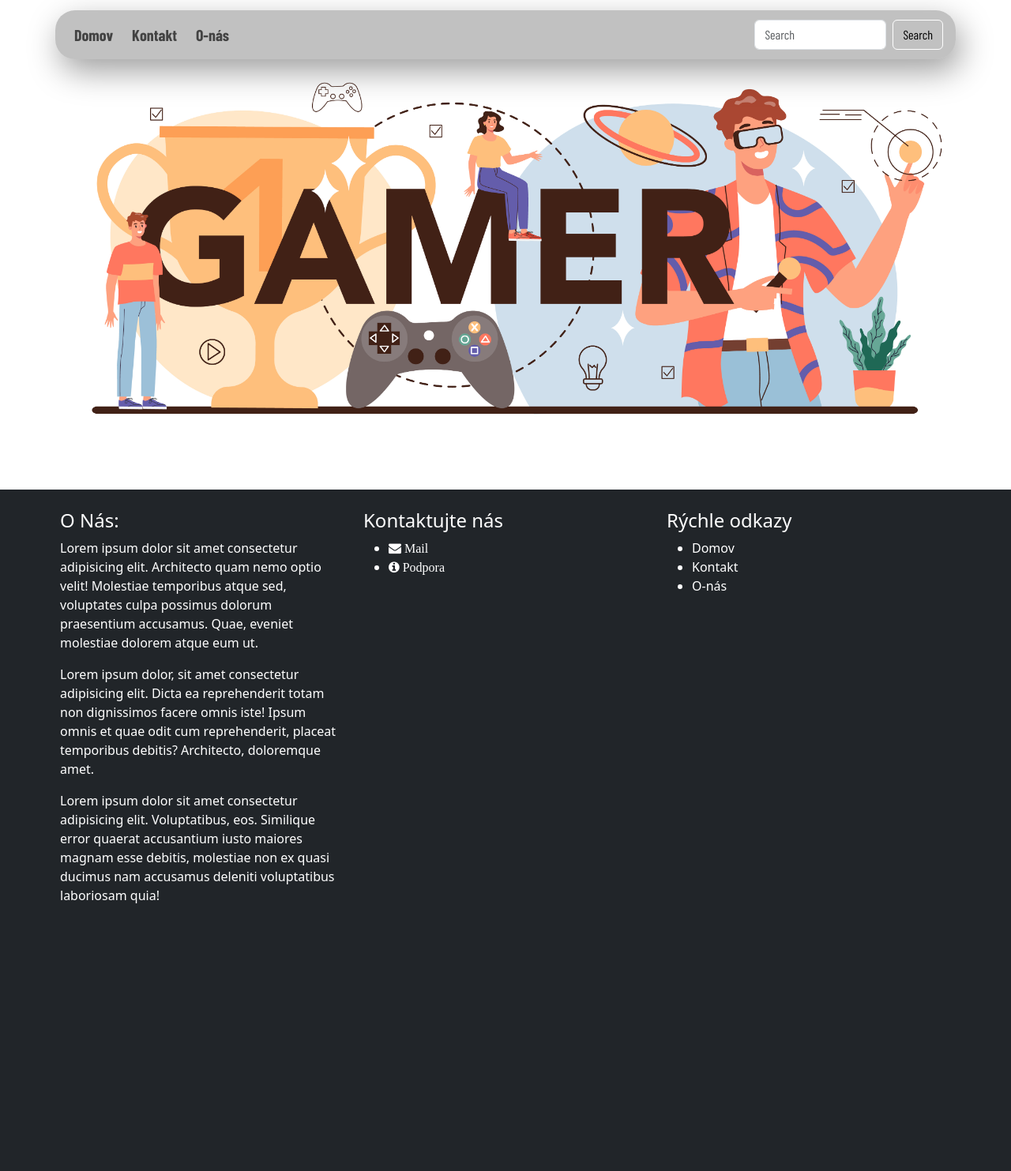
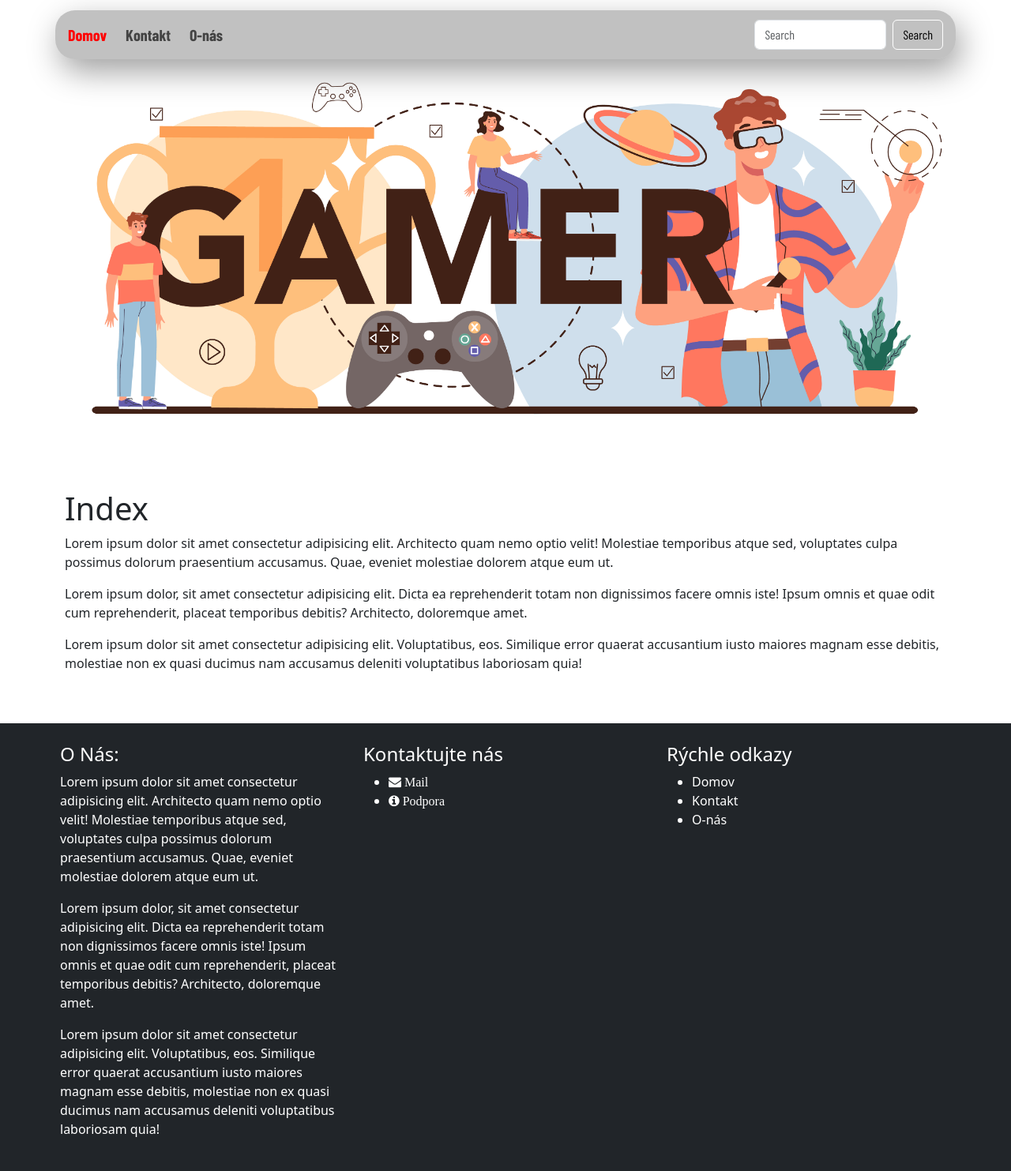
Before and after one commit to ETAPD/sj_projekt, a PHP site: page / in a window 1280 px wide. Shown: the whole page at 79% size. Before the commit the page ends 1144 px from the top, so only its background shows below. Run offline with PHP 8.4, Linux system fonts and the light colour scheme; some web fonts are replaced.

Commit message:
active bar

```diff
--- a/css/nav.css
+++ b/css/nav.css
@@ -16,6 +16,10 @@ nav {
     backdrop-filter: blur(10px) !important;
     font-weight: bold;
 
+}
+
+.nav-item.active .nav-link {
+    color: #ff0000;
 }
 
 nav li a:hover {
--- a/header.php
+++ b/header.php
@@ -11,15 +11,17 @@
             <button class="navbar-toggler" type="button" data-bs-toggle="collapse" data-bs-target="#navbarNav" aria-controls="navbarNav" aria-expanded="false" aria-label="Toggle navigation">
                 <span class="navbar-toggler-icon"></span>
             </button>
-            <div class="collapse navbar-collapse justify-content-start ms-2" id="navbarNav">
+            <?php $currentFile = basename($_SERVER['PHP_SELF']); ?>
+
+            <div class="collapse navbar-collapse middle justify-content-start" id="navbarNav">
                 <ul class="navbar-nav ">
-                    <li class="nav-item active">
+                    <li class="nav-item <?php if($currentFile == 'index.php') { echo 'active'; } ?>">
                         <a class="nav-link ps-3" href="index.php">Domov</a>
                     </li>
-                    <li class="nav-item">
+                    <li class="nav-item <?php if($currentFile == 'contact.php') { echo 'active'; } ?>">
                         <a class="nav-link ps-3" href="contact.php">Kontakt</a>
                     </li>
-                    <li class="nav-item">
+                    <li class="nav-item <?php if($currentFile == 'about.php') { echo 'active'; } ?>">
                         <a class="nav-link ps-3 " href="about.php">O-nás</a>
                     </li>
                 </ul>
--- a/index.php
+++ b/index.php
@@ -9,6 +9,12 @@
 <body>
     <?php include('header.php') ?>
 
+    <div class="container">
+        <h1>Index</h1>
+        <p>Lorem ipsum dolor sit amet consectetur adipisicing elit. Architecto quam nemo optio velit! Molestiae temporibus atque sed, voluptates culpa possimus dolorum praesentium accusamus. Quae, eveniet molestiae dolorem atque eum ut.</p>
+        <p>Lorem ipsum dolor, sit amet consectetur adipisicing elit. Dicta ea reprehenderit totam non dignissimos facere omnis iste! Ipsum omnis et quae odit cum reprehenderit, placeat temporibus debitis? Architecto, doloremque amet.</p>
+        <p>Lorem ipsum dolor sit amet consectetur adipisicing elit. Voluptatibus, eos. Similique error quaerat accusantium iusto maiores magnam esse debitis, molestiae non ex quasi ducimus nam accusamus deleniti voluptatibus laboriosam quia!</p>
+    </div>
 
 
 
```
Also changed, not shown: about.php (+6 -1 lines).
